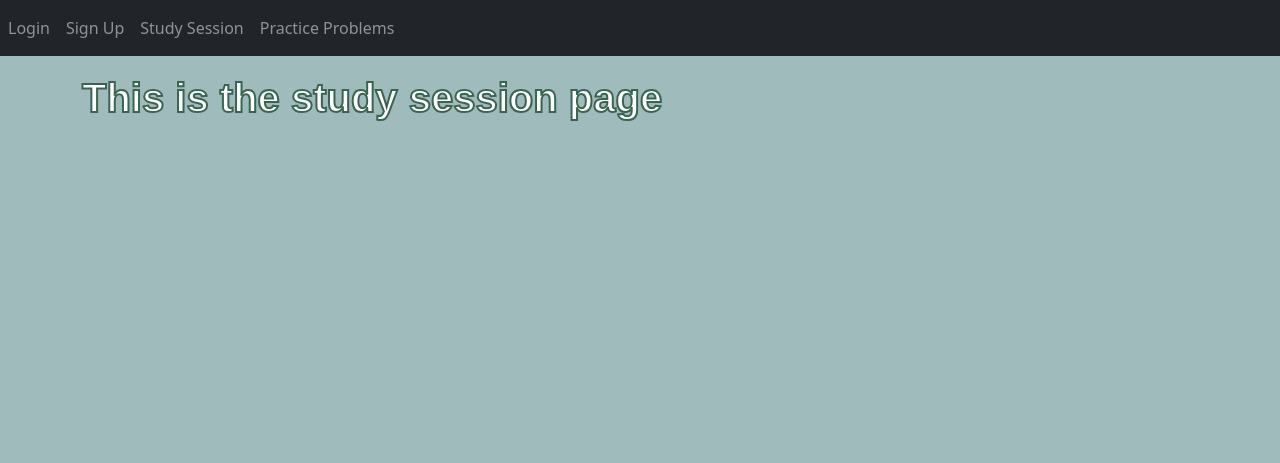
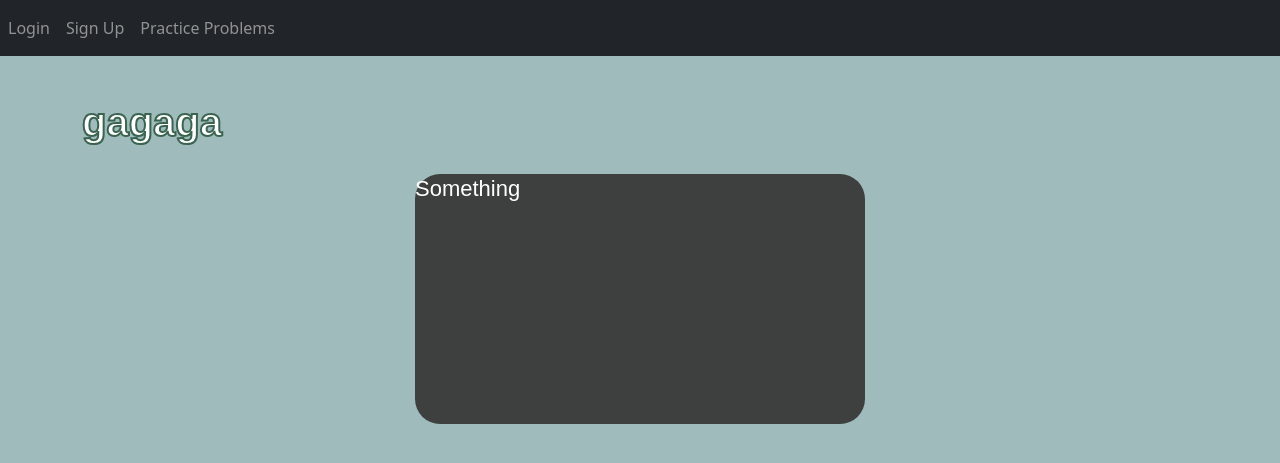
Before and after one commit to Yizushdz/Web_Final_Project, a Flask app: page /study-session in a window 1280 px wide. Shown: the top 463 px of the page. Run offline with Flask 3, Linux system fonts and the light colour scheme; some libraries are stand-ins or nearby versions.

Commit message:
changed study session html and views.py

```diff
--- a/website/static/basics.css
+++ b/website/static/basics.css
@@ -27,6 +27,16 @@ body {
     margin: auto;
     border-radius: 25px;
   }
+
+  .rectangle_2{
+    text-align: center;
+    height: 250px;
+    width: 450px;
+    background-color: rgb(61, 64, 63);
+    margin: auto;
+    border-radius: 25px;
+  }
+
   .rectangle:hover {
     background-color: #515151;
   }
--- a/website/templates/base.html
+++ b/website/templates/base.html
@@ -43,7 +43,6 @@
               <a class="nav-item nav-link" id="signUp" href="/sign-up">Sign Up</a>
               {% endif %}
               <!--will show regardless if user logged in or not-->
-              <a class="nav-item nav-link" id="studySession" href="/study-session">Study Session</a>
               <a class="nav-item nav-link" id="practiceProblems" href="/practice-problems">Practice Problems</a>
             </div>
         </div>
--- a/website/templates/study_session.html
+++ b/website/templates/study_session.html
@@ -4,5 +4,11 @@
 {% block title %}Study Session Tab{% endblock %}
 
 {% block content %}
-<h1>This is the study session page</h1>
+
+<br/>
+<h1>gagaga</h1>
+
+<div class="rectangle">
+    <p>Something</p>
+</div>
 {% endblock %}
```
Also changed, not shown: website/views.py (+14 -0 lines), instance/database.db, 1 other file.
